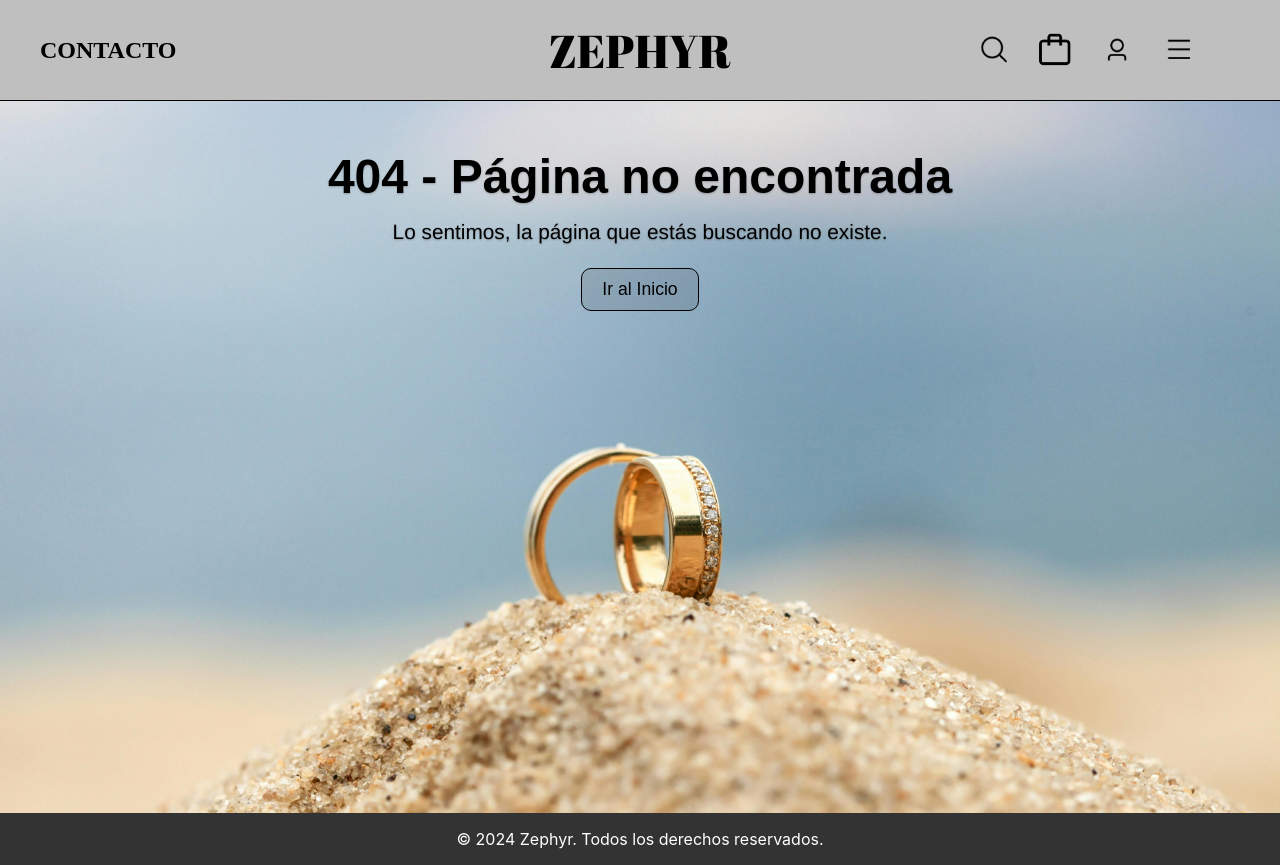
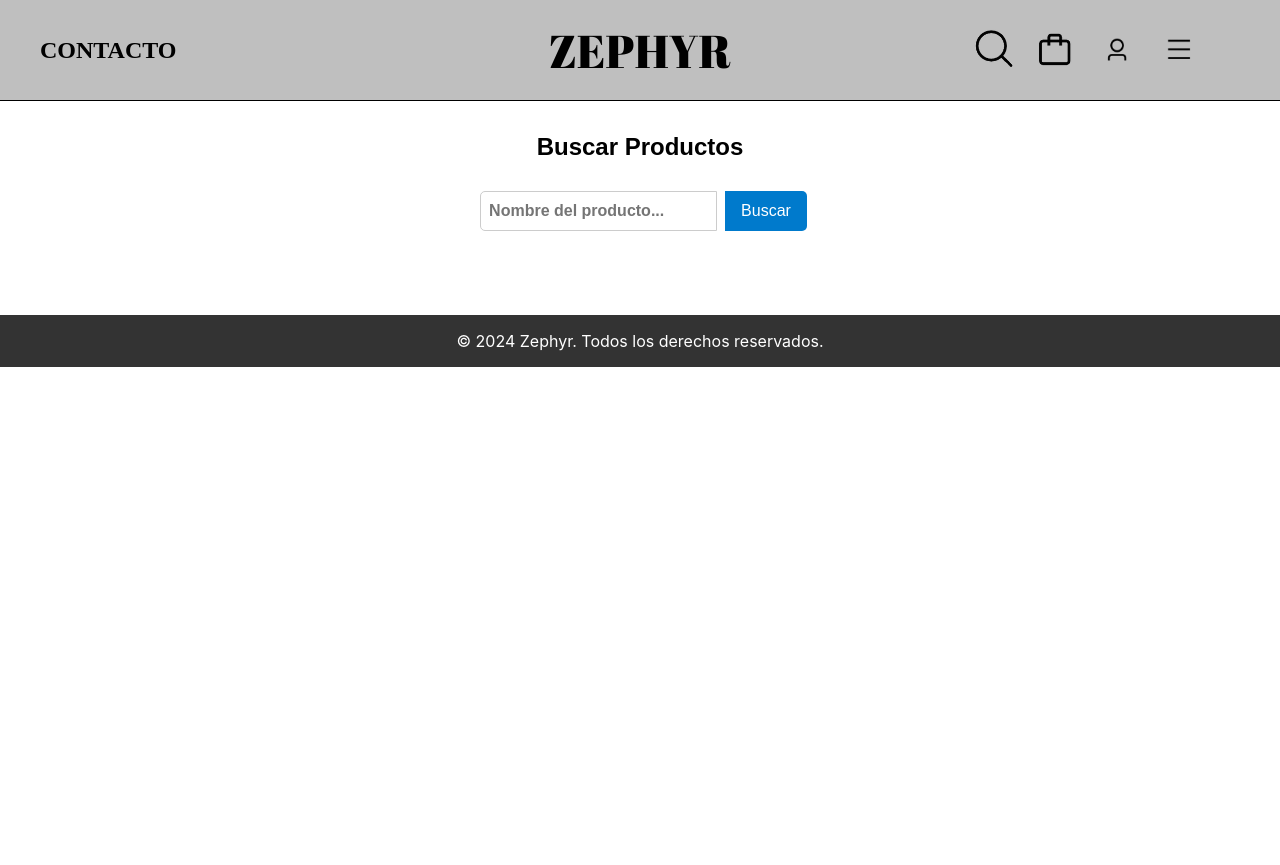
Before and after one commit to etec-programacion-3/2024-frontend-Inaki-Gongora, a React (Create React App) app: page /buscar in a window 1280 px wide. Before the commit this address had no page. After the commit the page ends 800 px from the top, so only its background shows below. Built offline with nearby package versions, Linux system fonts and the light colour scheme.

Commit message:
05-11-24 Creación Buscar.jsx

```diff
--- a/src/App.js
+++ b/src/App.js
@@ -12,6 +12,7 @@ import NotFound from './pages/NotFound/NotFound';
 import ProductoDetalle from './pages/ProductoDetalle/ProductoDetalle';
 import Contacto from './pages/Contacto/Contacto.jsx';
 import Perfil from './pages/Usuario/Perfil.jsx';
+import Buscar from './pages/Buscar/Buscar.jsx';
 import Footer from './components/layout/Footer';
 import Header from './components/Header.js';
 import { AuthProvider } from './context/AuthContext'; // Importamos AuthProvider
@@ -31,6 +32,7 @@ function App() {
           <Route path="/producto/:nombreProducto" element={<ProductoDetalle />} />
           <Route path="/contacto" element={<Contacto />} />
           <Route path="/perfil" element={<Perfil />} />
+          <Route path="/buscar" element={<Buscar />} />
           <Route path="*" element={<NotFound />} />
         </Routes>
         <Footer />
--- a/src/components/Header.js
+++ b/src/components/Header.js
@@ -35,9 +35,9 @@ const Header = () => {
       </Link>
 
       <div className="botones-header" id="botones-header">
-        <button className="icono-buscar" id="icono-buscar">
+        <Link to="/buscar" className="icono-buscar" id="icono-buscar">
           <img src={ImagenBuscar} alt="buscar" id="lupa-buscar" />
-        </button>
+        </Link>
 
         <Link to="/carrito" className="icono-carro" id="icono-carro">
           <img src={Carro} alt="carro" />
--- /dev/null
+++ b/src/pages/Buscar/Buscar.css
@@ -0,0 +1,54 @@
+/* src/pages/Buscar.css */
+
+.buscar-container {
+    max-width: 600px;
+    margin: 0 auto;
+    padding: 2rem;
+    text-align: center;
+    display: flex;
+    flex-direction: column;
+    align-items: center;
+  }
+
+  .buscar-form {
+    display: flex;
+    align-items: center; /* Alineación vertical centrada */
+    gap: 0.5rem;
+    margin-bottom: 2rem;
+  }
+
+  .buscar-form input {
+    width: calc(100% - 3rem); /* Ajusta el input para que ocupe todo el espacio menos el botón */
+    padding: 0.5rem;
+    font-size: 1rem;
+    box-sizing: border-box;
+    border: 1px solid #ccc;
+    border-radius: 5px 0 0 5px;
+    height: 40px; /* Altura igual que el botón */
+  }
+
+  .buscar-form button {
+    padding: 0 1rem;
+    font-size: 1rem;
+    background-color: #007acc;
+    color: #fff;
+    border: none;
+    cursor: pointer;
+    border-radius: 0 5px 5px 0;
+    height: 40px; /* Altura igual que el input */
+    display: flex;
+    align-items: center; /* Centrado vertical */
+  }
+
+  .resultados-busqueda {
+    display: flex;
+    flex-direction: column;
+    gap: 1rem;
+  }
+
+  .producto-card {
+    padding: 1rem;
+    border: 1px solid #ddd;
+    border-radius: 5px;
+    text-align: left;
+  }
--- /dev/null
+++ b/src/pages/Buscar/Buscar.jsx
@@ -0,0 +1,58 @@
+// src/pages/Buscar.jsx
+import React, { useState } from 'react';
+import axios from 'axios';
+import './Buscar.css';
+
+const API_URL = 'http://localhost:3000/api/productos'; // Asegúrate de ajustar esta URL según tu backend
+
+const Buscar = () => {
+  const [query, setQuery] = useState('');
+  const [results, setResults] = useState([]);
+  const [error, setError] = useState(null);
+
+  const handleSearch = async (e) => {
+    e.preventDefault();
+    setError(null); // Resetea el mensaje de error
+
+    try {
+      const response = await axios.get(`${API_URL}?q=${query}`);
+      setResults(response.data); // Asigna los resultados de búsqueda
+    } catch (err) {
+      setError('Error al realizar la búsqueda. Intenta nuevamente.');
+    }
+  };
+
+  return (
+    <div className="buscar-container">
+      <h1>Buscar Productos</h1>
+      <form onSubmit={handleSearch} className="buscar-form">
+        <input
+          type="text"
+          placeholder="Nombre del producto..."
+          value={query}
+          onChange={(e) => setQuery(e.target.value)}
+          required
+        />
+        <button className='botonBuscar' type="submit">Buscar</button>
+      </form>
+
+      {error && <p className="buscar-error">{error}</p>}
+
+      <div className="resultados-busqueda">
+        {results.length > 0 ? (
+          results.map((producto) => (
+            <div key={producto.id} className="producto-card">
+              <h3>{producto.nombre}</h3>
+              <p>{producto.descripcion}</p>
+              <p>Precio: ${producto.precio}</p>
+            </div>
+          ))
+        ) : (
+          query && <p>No se encontraron resultados.</p>
+        )}
+      </div>
+    </div>
+  );
+};
+
+export default Buscar;
```
